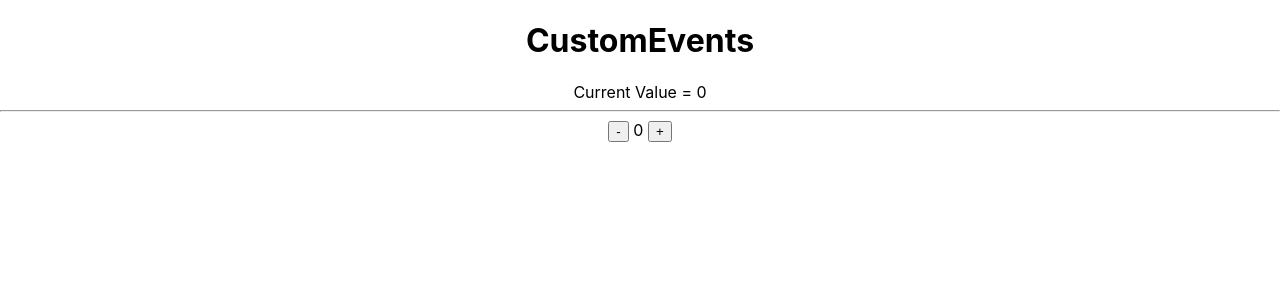
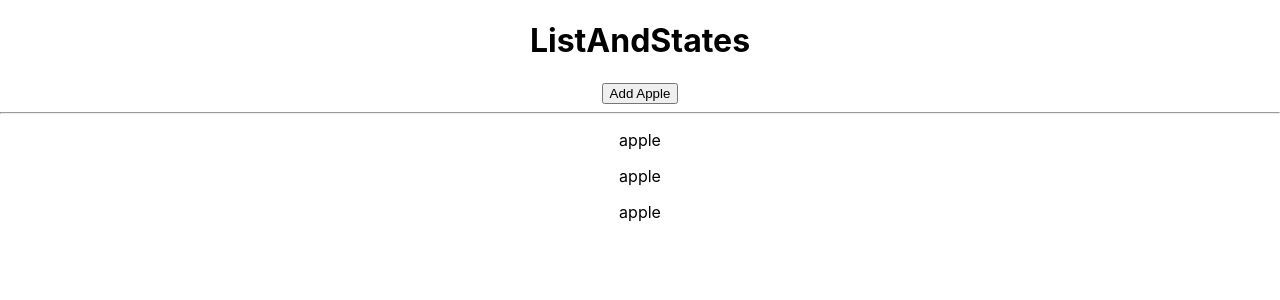
Before and after one commit to gavand-sagar/Upgrad-React-Training, a React (Create React App) app: page / in a window 1280 px wide. Shown: the top 300 px of the page. Built offline with nearby package versions, Linux system fonts and the light colour scheme.

Commit message:
list & states

```diff
--- a/src/App.js
+++ b/src/App.js
@@ -8,12 +8,13 @@ import HideShow from './HideShow';
 import ToggleButton from './ToggleButton';
 import CustomAttributes from './CustomAttributes';
 import CustomEvents from './CustomEvents';
+import ListAndStates from './ListAndStates';
 
 function App() {
   const fruits = ["Mango", "Banana", "Kiwi", "Grapes"]
   return (
     <div className="App">
-      <CustomEvents/>
+      <ListAndStates/>
     </div>
   );
 }
--- /dev/null
+++ b/src/ListAndStates.jsx
@@ -0,0 +1,41 @@
+import React, { useState } from 'react'
+
+export default function ListAndStates() {
+    let [items, setItems] = useState(["apple", "apple", "apple"])
+    function handleAddApple() {
+        // let newItems = [...items]
+        // newItems.push("apple")
+        // setItems(newItems)
+
+
+        setItems([...items,"apple"])
+
+
+        // setItems(items.concat(["apple"]))
+
+
+        // let newItems = items.map(x=>x)
+        // newItems.push("apple")
+        // setItems(newItems)
+
+
+        // let newItems = items.filter(x => true)
+        // newItems.push("apple")
+        // setItems(newItems)
+
+
+        // react renders UI when state changes
+        // react render only when state changes
+        // if prev and current state is same then NOT
+    }
+    return (
+        <div>
+            <h1>ListAndStates</h1>
+            <button onClick={handleAddApple}>Add Apple</button>
+            <hr />
+            {
+                items.map(x => <p>{x}</p>)
+            }
+        </div>
+    )
+}
```
